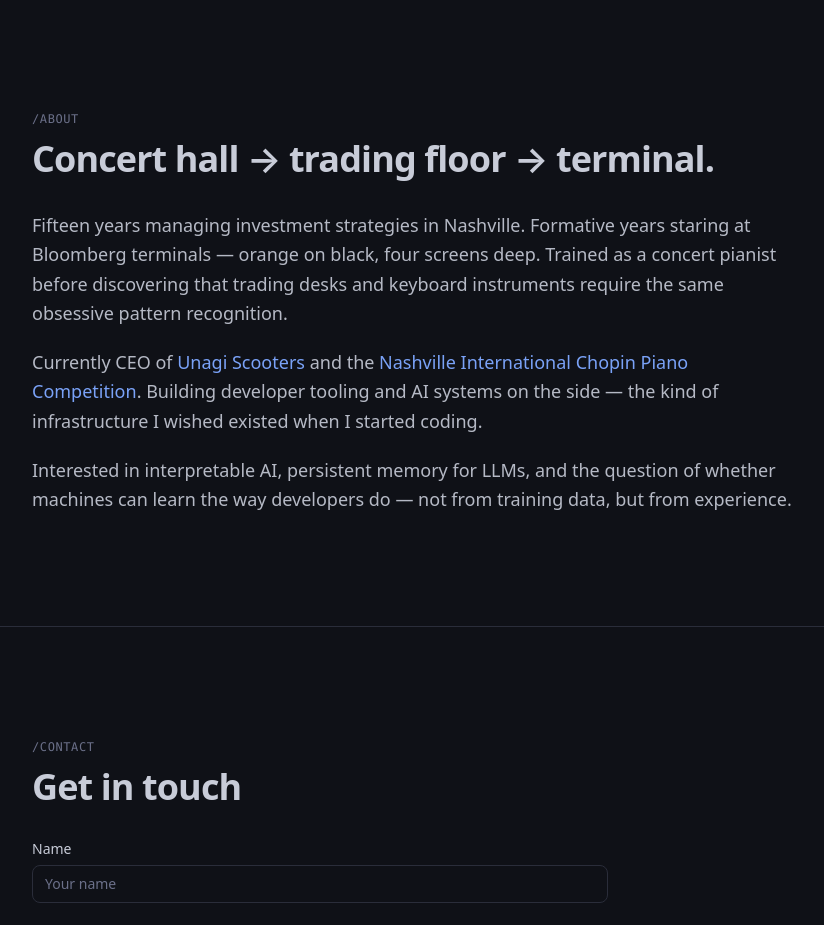
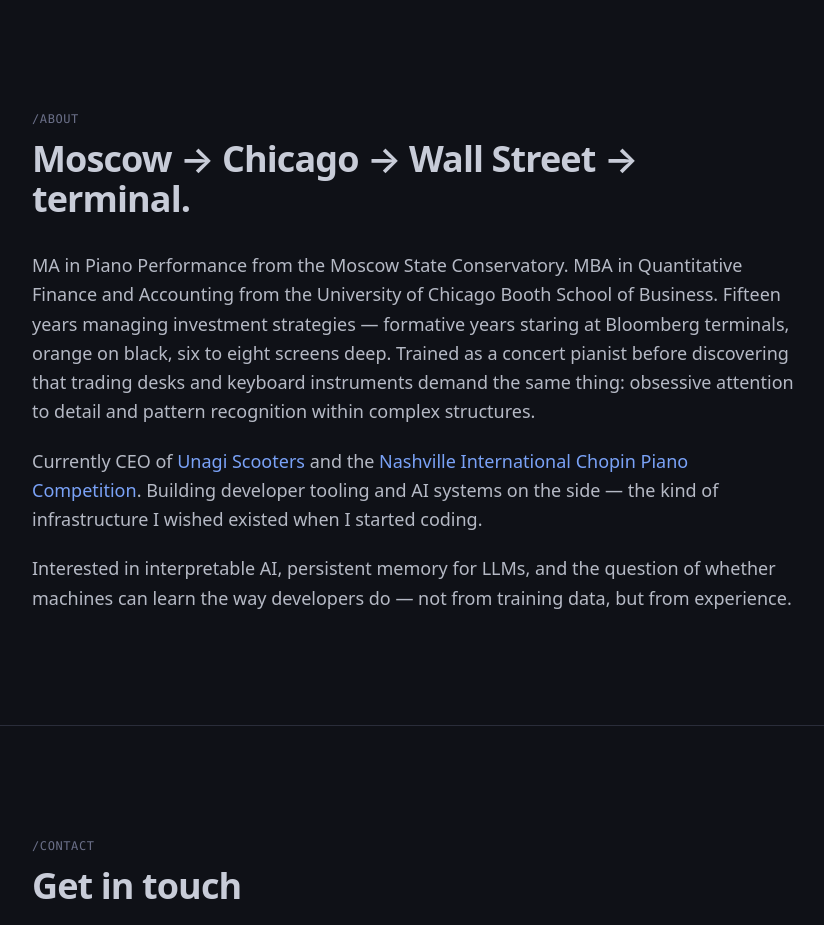
Before and after one commit to jhizzard/joshuaizzard-com, a Next.js app: page / in a window 1280 px wide. Shown: the part 3720-4645 px from the top of the page, without its empty margins (8-832 px from the left). Built offline with nearby package versions, Linux system fonts and the light colour scheme; no server answers.

Commit message:
Fix bio: Moscow Conservatory, Chicago Booth, six-to-eight screens

```diff
--- a/src/app/page.tsx
+++ b/src/app/page.tsx
@@ -420,15 +420,18 @@ export default function Home() {
             /about
           </div>
           <h2 className="text-3xl sm:text-4xl font-semibold tracking-tight mb-8">
-            Concert hall &rarr; trading floor &rarr; terminal.
+            Moscow &rarr; Chicago &rarr; Wall Street &rarr; terminal.
           </h2>
           <div className="space-y-5 text-base sm:text-lg leading-relaxed text-foreground/90">
             <p>
-              Fifteen years managing investment strategies in Nashville.
-              Formative years staring at Bloomberg terminals &mdash; orange on
-              black, four screens deep. Trained as a concert pianist before
-              discovering that trading desks and keyboard instruments require the
-              same obsessive pattern recognition.
+              MA in Piano Performance from the Moscow State Conservatory. MBA
+              in Quantitative Finance and Accounting from the University of
+              Chicago Booth School of Business. Fifteen years managing
+              investment strategies &mdash; formative years staring at Bloomberg
+              terminals, orange on black, six to eight screens deep. Trained as
+              a concert pianist before discovering that trading desks and
+              keyboard instruments demand the same thing: obsessive attention to
+              detail and pattern recognition within complex structures.
             </p>
             <p>
               Currently CEO of{" "}
```
